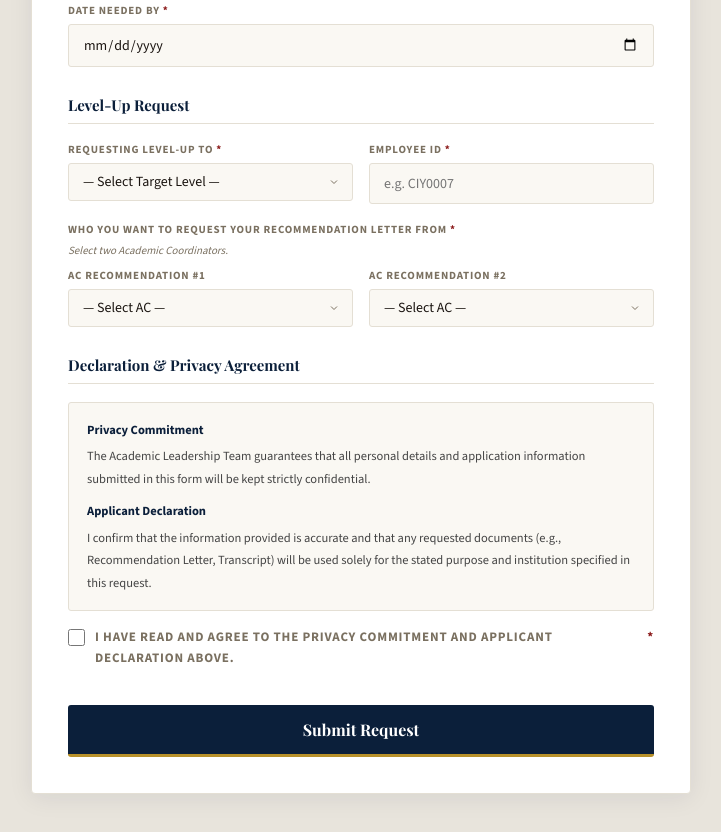
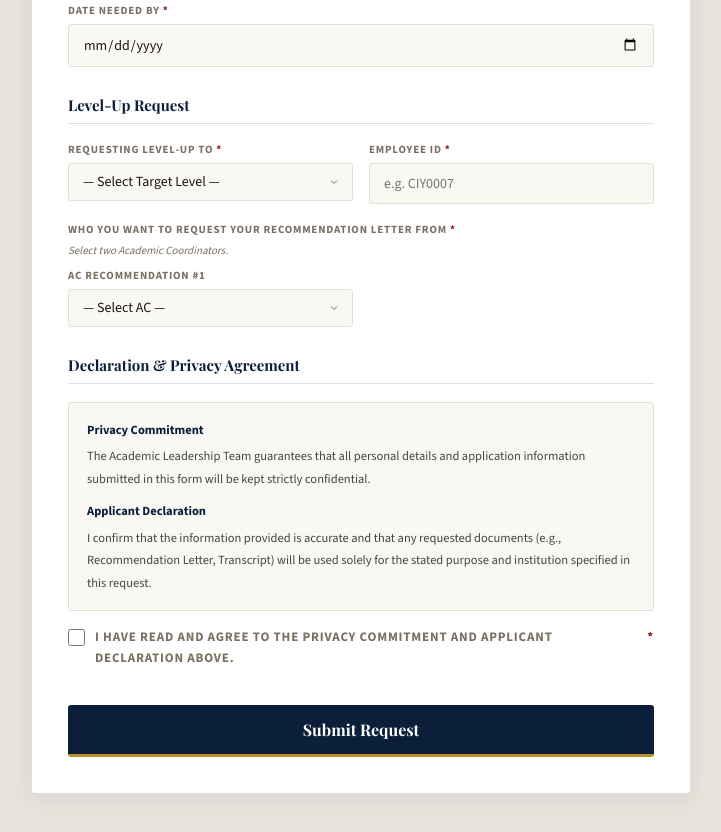
Before and after one commit to CIY-Myanmar-Training/ciy_academic_doc_req, a plain HTML site: page index.html in a window 1280 px wide. Shown: the part 1429-2261 px from the top of the page, without its empty margins (279-1000 px from the left). Drawn offline with nearby package versions, Linux system fonts and the light colour scheme.

Commit message:
Update index.html

```diff
--- a/index.html
+++ b/index.html
@@ -163,16 +163,11 @@ textarea{resize:vertical;min-height:90px;}
             <label style="margin-bottom:6px">AC Recommendation #1</label>
             <select id="ac1">
               <option value="">— Select AC —</option>
-              <option>Coach Morgan</option>
+              <option>Coach Morgan - CIY.Club Myanmar</option>
+               <option>Coach Tommy - ScopeIT Education</option>
             </select>
           </div>
-          <div>
-            <label style="margin-bottom:6px">AC Recommendation #2</label>
-            <select id="ac2">
-              <option value="">— Select AC —</option>
-              <option>Coach Tommy</option>
-            </select>
-          </div>
+
         </div>
       </div>
     </div>
```
